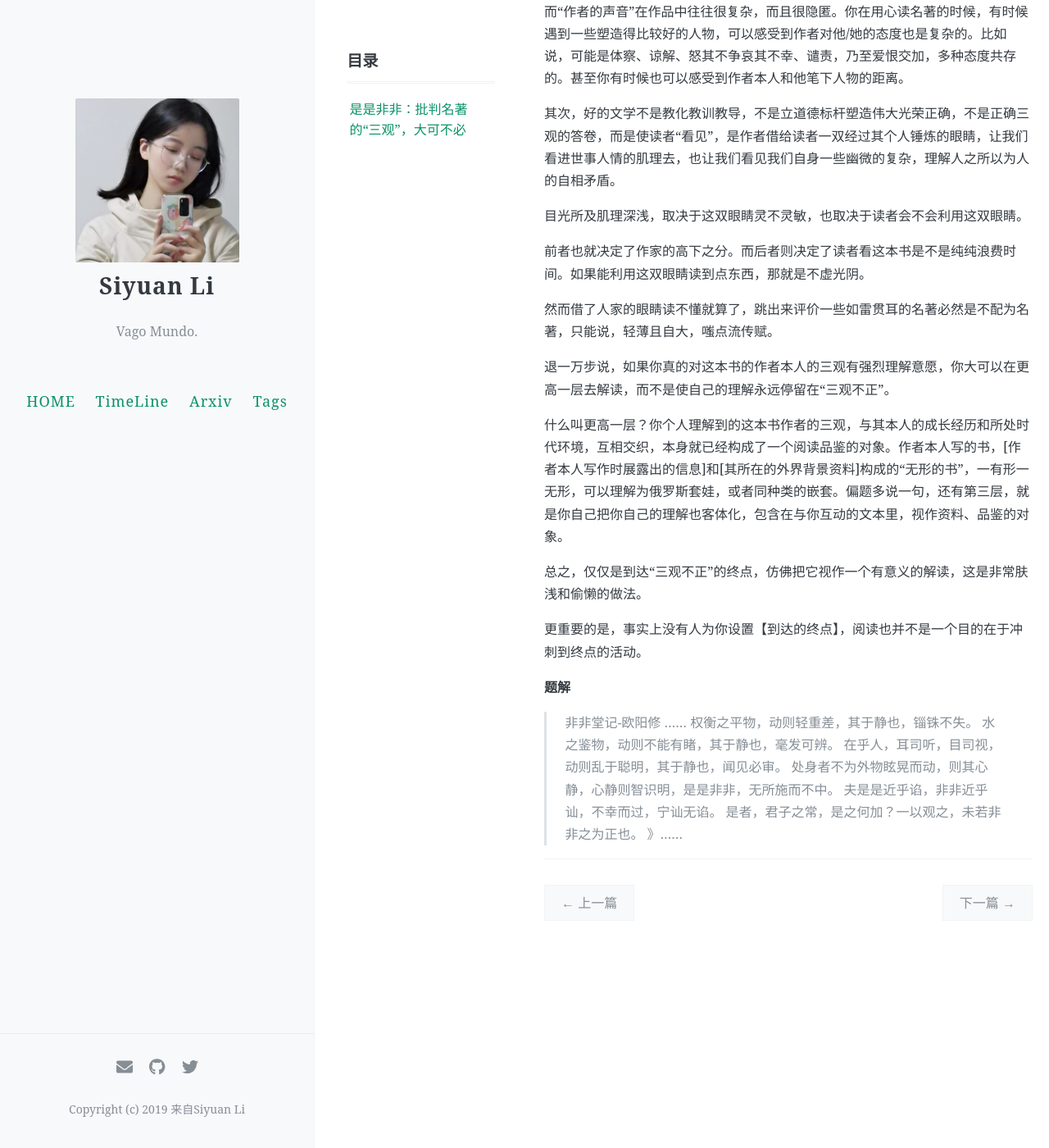
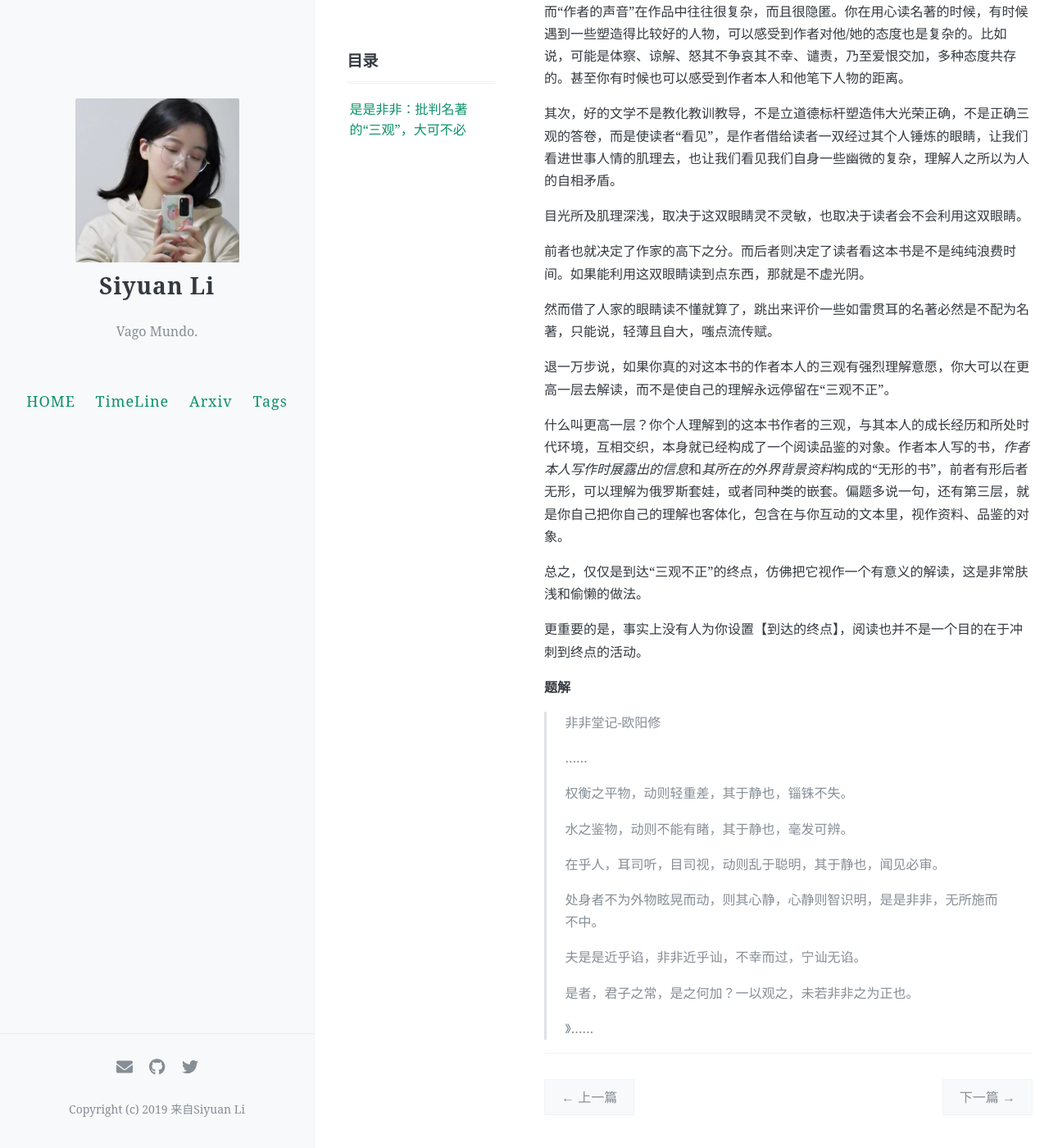
Before and after one commit to ApolloLSY/Attic, a Jekyll site: the page built from _posts/2022-07-20-Essay1_Literature&Worldview.md, in a window 1280 px wide and 1400 px high, scrolled down 707 px. Shown: the whole window at 82% size. Built offline with Jekyll 4.4.1, drawn with Linux system fonts in a browser that asks for light colours; comment, search, counter and statistics services are not loaded.

Commit message:
Update 2022-07-20-Essay1_Literature&Worldview.md

```diff
--- a/_posts/2022-07-20-Essay1_Literature&Worldview.md
+++ b/_posts/2022-07-20-Essay1_Literature&Worldview.md
@@ -32,7 +32,7 @@ comments: true
 
 退一万步说，如果你真的对这本书的作者本人的三观有强烈理解意愿，你大可以在更高一层去解读，而不是使自己的理解永远停留在“三观不正”。
 
-什么叫更高一层？你个人理解到的这本书作者的三观，与其本人的成长经历和所处时代环境，互相交织，本身就已经构成了一个阅读品鉴的对象。作者本人写的书，[作者本人写作时展露出的信息]和[其所在的外界背景资料]构成的“无形的书”，一有形一无形，可以理解为俄罗斯套娃，或者同种类的嵌套。偏题多说一句，还有第三层，就是你自己把你自己的理解也客体化，包含在与你互动的文本里，视作资料、品鉴的对象。
+什么叫更高一层？你个人理解到的这本书作者的三观，与其本人的成长经历和所处时代环境，互相交织，本身就已经构成了一个阅读品鉴的对象。作者本人写的书，*作者本人写作时展露出的信息*和*其所在的外界背景资料*构成的“无形的书”，前者有形后者无形，可以理解为俄罗斯套娃，或者同种类的嵌套。偏题多说一句，还有第三层，就是你自己把你自己的理解也客体化，包含在与你互动的文本里，视作资料、品鉴的对象。
 
 总之，仅仅是到达“三观不正”的终点，仿佛把它视作一个有意义的解读，这是非常肤浅和偷懒的做法。
 
@@ -40,11 +40,19 @@ comments: true
 
 **题解**
 >非非堂记-欧阳修
+>
 >……
+>
 >权衡之平物，动则轻重差，其于静也，锱铢不失。
+>
 >水之鉴物，动则不能有睹，其于静也，毫发可辨。
+>
 >在乎人，耳司听，目司视，动则乱于聪明，其于静也，闻见必审。
+>
 >处身者不为外物眩晃而动，则其心静，心静则智识明，是是非非，无所施而不中。
+>
 >夫是是近乎谄，非非近乎讪，不幸而过，宁讪无谄。
+>
 >是者，君子之常，是之何加？一以观之，未若非非之为正也。
+>
 》……
```
